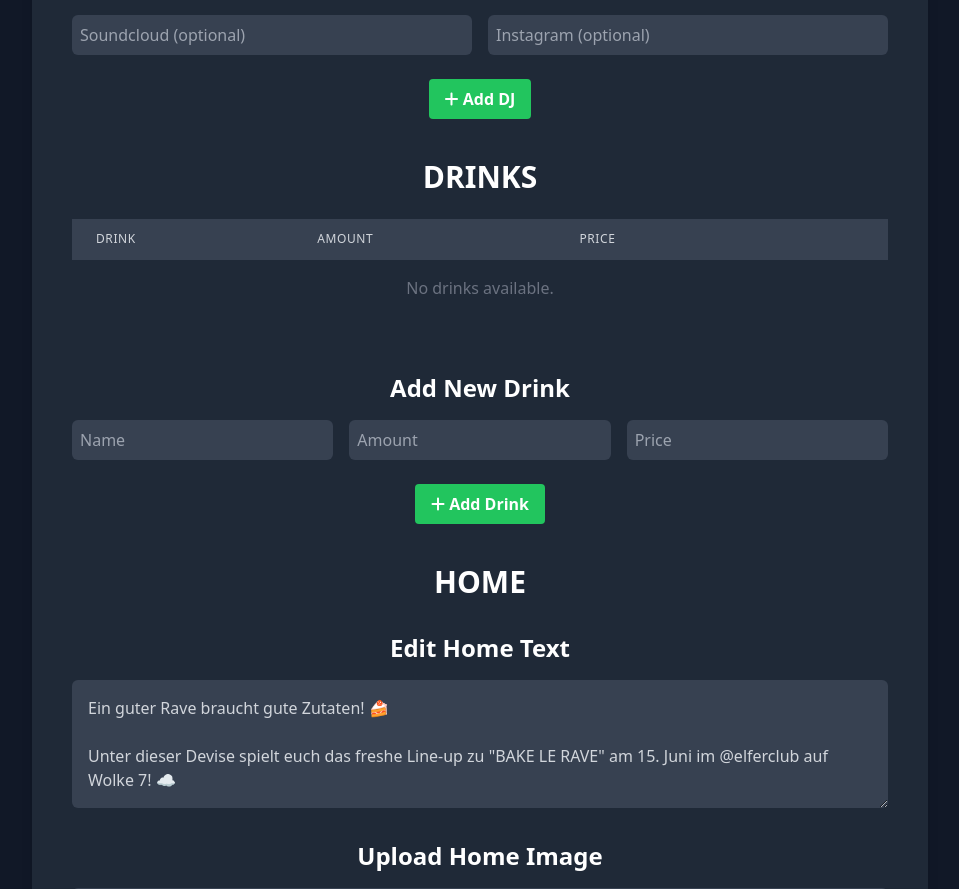
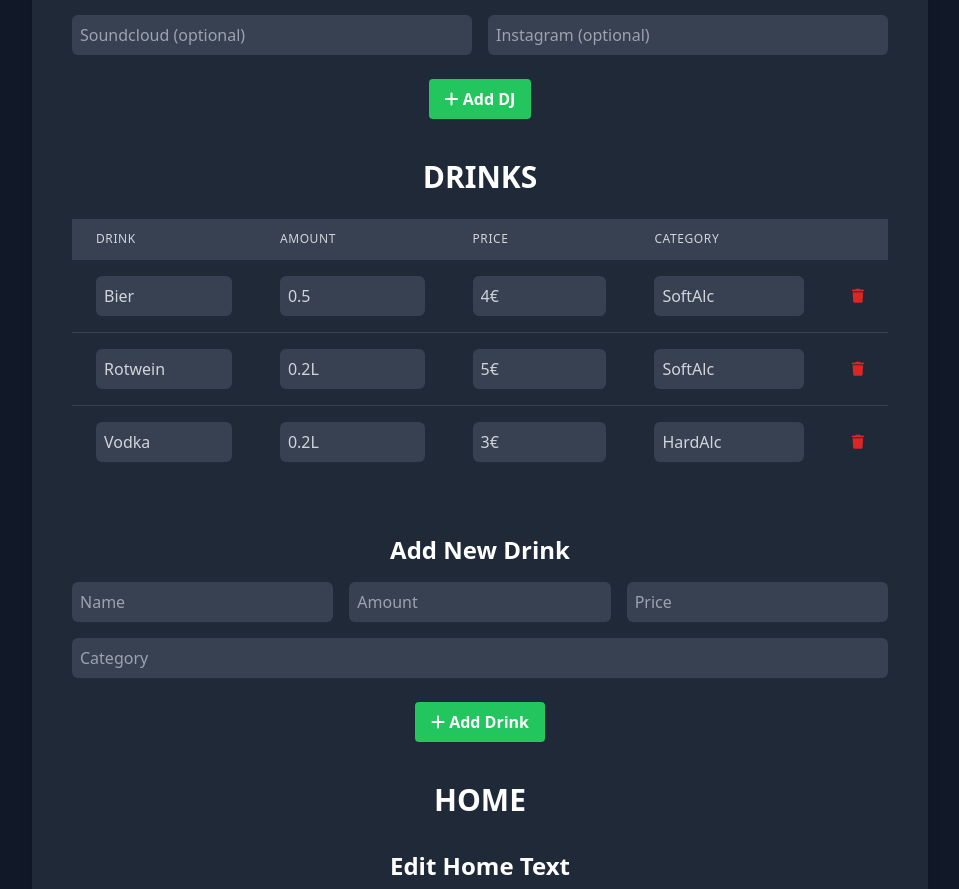
Before and after one commit to iwLain/RaveInfo, a Flask app: page /config in a window 1280 px wide. Shown: the part 617-1506 px from the top of the page, without its empty margins (160-1119 px from the left). Run offline with Flask 2, Linux system fonts and the light colour scheme; the visitor is signed in with stand-in values (Sample User, id 1); style sheets or scripts are compiled from the project's sources; some libraries are stand-ins or nearby versions.

Commit message:
add config page for categories

```diff
--- a/config.ini
+++ b/config.ini
@@ -6,7 +6,9 @@ PLATYPUS = 09:00, Trance, https://soundcloud.com/finn-97195283, https://www.inst
 Acidine = 10:00, Trance, https://soundcloud.com/acidinexoxo, https://www.instagram.com/acidine/
 
 [DRINKS]
-Bier = 4,50€, 0.5L
+Bier = 4€, 0.5, SoftAlc
+Rotwein = 5€, 0.2L, SoftAlc
+Vodka = 3€, 0.2L, HardAlc
 
 [HOME]
 text = Ein guter Rave braucht gute Zutaten! 🍰
--- a/templates/config.html
+++ b/templates/config.html
@@ -81,6 +81,7 @@
                                     <th class="px-6 py-3 text-left text-xs font-medium text-gray-300 uppercase tracking-wider">Drink</th>
                                     <th class="px-6 py-3 text-left text-xs font-medium text-gray-300 uppercase tracking-wider">Amount</th>
                                     <th class="px-6 py-3 text-left text-xs font-medium text-gray-300 uppercase tracking-wider">Price</th>
+                                    <th class="px-6 py-3 text-left text-xs font-medium text-gray-300 uppercase tracking-wider">Category</th>
                                     <th class="px-6 py-3 relative">
                                         <span class="sr-only">Action</span>
                                     </th>
@@ -99,6 +100,9 @@
                                             <td class="px-6 py-4 whitespace-nowrap">
                                                 <input name="DRINKS-{{ drink }}-price" value="{{ details[0] }}" class="border-gray-600 bg-gray-700 rounded-md text-gray-300 w-full p-2">
                                             </td>
+                                            <td class="px-6 py-4 whitespace-nowrap">
+                                                <input name="DRINKS-{{ drink }}-category" value="{{ details[2] if details|length > 2 else 'Other' }}" class="border-gray-600 bg-gray-700 rounded-md text-gray-300 w-full p-2">
+                                            </td>
                                             <td class="px-6 py-4 whitespace-nowrap text-right text-sm font-medium">
                                                 <button type="submit" name="action" value="delete" class="text-red-600 hover:text-red-900">
                                                     <input type="hidden" name="delete" value="DRINKS-{{ drink }}">
@@ -109,7 +113,7 @@
                                     {% endfor %}
                                 {% else %}
                                     <tr>
-                                        <td colspan="4" class="px-6 py-4 whitespace-nowrap text-center text-gray-500">
+                                        <td colspan="5" class="px-6 py-4 whitespace-nowrap text-center text-gray-500">
                                             No drinks available.
                                         </td>
                                     </tr>
@@ -123,6 +127,7 @@
                             <input name="new-drink-name" placeholder="Name" class="border-gray-600 bg-gray-700 rounded-md text-gray-300 p-2 flex-grow">
                             <input name="new-drink-amount" placeholder="Amount" class="border-gray-600 bg-gray-700 rounded-md text-gray-300 p-2 flex-grow">
                             <input name="new-drink-price" placeholder="Price" class="border-gray-600 bg-gray-700 rounded-md text-gray-300 p-2 flex-grow">
+                            <input name="new-drink-category" placeholder="Category" class="border-gray-600 bg-gray-700 rounded-md text-gray-300 p-2 flex-grow">
                         </div>
                         <div class="flex justify-center mt-6">
                             <button type="submit" name="action" value="add-drink" class="bg-green-500 hover:bg-green-700 text-white font-bold py-2 px-4 rounded">
--- a/views/config_view.py
+++ b/views/config_view.py
@@ -1,7 +1,13 @@
+import logging
 from flask import render_template, request, redirect, url_for, flash, session
 from app import app, config, CONFIG_FILE
 from utils import ensure_sections, parse_dj_details, allowed_file, save_password
 import configparser
+from werkzeug.utils import secure_filename
+import os
+
+# Configure logging
+logging.basicConfig(level=logging.DEBUG)
 
 @app.route('/config', methods=['GET', 'POST'])
 def config_page():
@@ -19,9 +25,11 @@ def config_page():
             flash('Configuration updated successfully.')
         except Exception as e:
             flash(f"Error processing request: {e}")
+            logging.error(f"Error processing request: {e}")
         return redirect(url_for('config_page'))
 
     context = load_context()
+    logging.debug(f"Context: {context}")
     return render_template('config.html', **context)
 
 
@@ -79,6 +87,11 @@ def update_drinks(request, section):
                     drinks_to_update[drink_name][1] = value
                 else:
                     drinks_to_update[drink_name].append(value)
+            elif field == 'category':
+                if len(drinks_to_update[drink_name]) > 2:
+                    drinks_to_update[drink_name][2] = value
+                else:
+                    drinks_to_update[drink_name].append(value)
     for drink_name, details in drinks_to_update.items():
         config.set(section, drink_name, ', '.join(details))
 
@@ -129,7 +142,8 @@ def add_drink(request):
     new_drink_name = request.form.get('new-drink-name', '')
     new_drink_price = request.form.get('new-drink-price', '')
     new_drink_amount = request.form.get('new-drink-amount', '')
-    drink_details = ', '.join(filter(None, [new_drink_price, new_drink_amount]))
+    new_drink_category = request.form.get('new-drink-category', 'Other')
+    drink_details = ', '.join(filter(None, [new_drink_price, new_drink_amount, new_drink_category]))
     config.set('DRINKS', new_drink_name, drink_details)
 
 
@@ -148,11 +162,12 @@ def clear_configurations():
 
 def load_context():
     dj_config = load_section_config('DJ SCHEDULE', parse_dj_details)
-    drinks_config = load_section_config('DRINKS', lambda x: x.split(', '))
+    drinks_config = load_section_config('DRINKS', lambda x: x)
     home_text = load_option('HOME', 'text', 'Welcome to our event!')
     home_image = load_option('HOME', 'image', 'event.png')
     location_link = load_option('LOCATION', 'link', '')
     sections = config.sections()
+    logging.debug(f"Sections: {sections}")
     return {
         'dj_config': dj_config,
         'drinks_config': drinks_config,
@@ -165,19 +180,27 @@ def load_context():
 
 def load_section_config(section, parse_function):
     try:
-        return {key: parse_function(value.split(', ')) for key, value in config.items(section)}
+        items = {key: parse_function(value.split(', ')) for key, value in config.items(section)}
+        logging.debug(f"Loaded {section}: {items}")
+        return items
     except configparser.NoSectionError:
+        logging.warning(f"No section: {section}")
         return {}
     except Exception as e:
         flash(f"Error loading {section}: {e}")
+        logging.error(f"Error loading {section}: {e}")
         return {}
 
 
 def load_option(section, option, default):
     try:
-        return config.get(section, option)
+        value = config.get(section, option)
+        logging.debug(f"Loaded {section} {option}: {value}")
+        return value
     except configparser.NoOptionError:
+        logging.warning(f"No option: {section} {option}")
         return default
     except Exception as e:
         flash(f"Error loading {section} {option}: {e}")
+        logging.error(f"Error loading {section} {option}: {e}")
         return default
```
